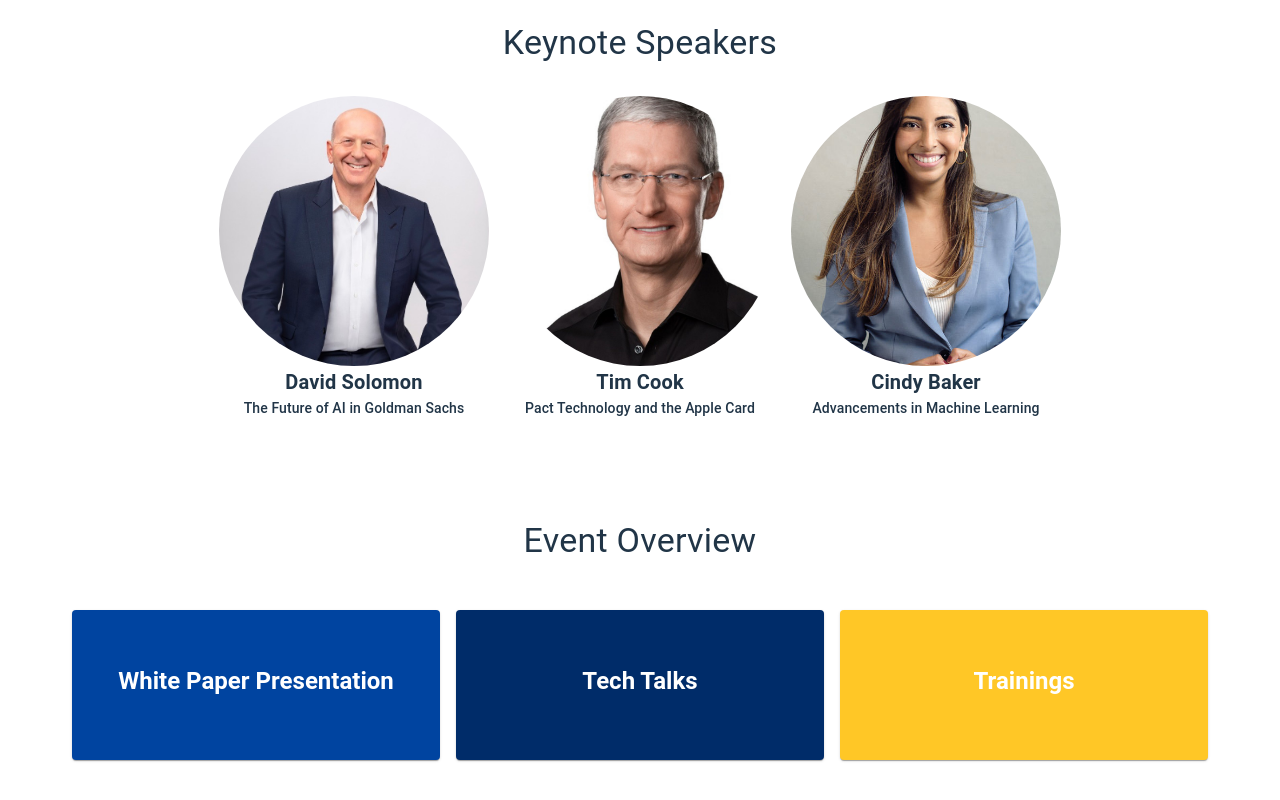
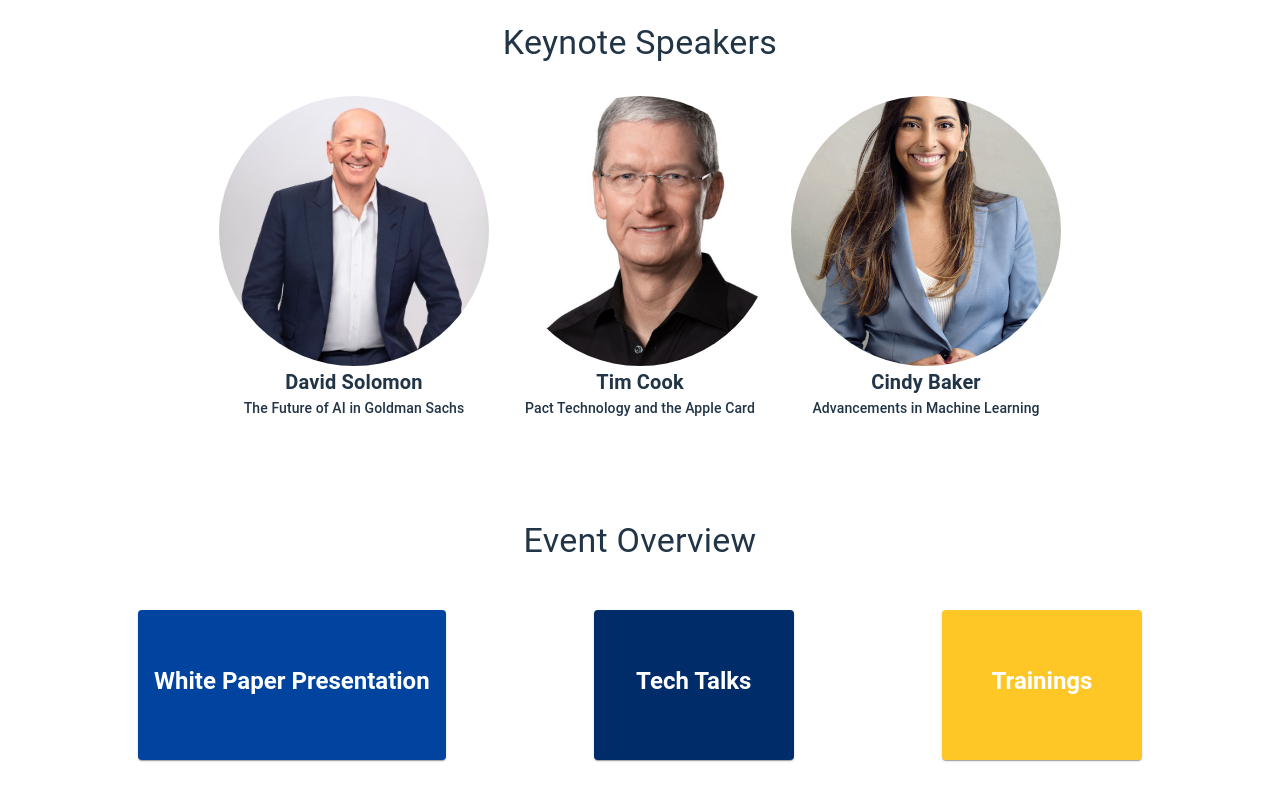
Before and after one commit to ABJ-cyber/NIC-Hackathon-Event-Registration-Dashboard, a React (Vite) app in the folder react-swc/: page /home in a window 1280 px wide. Shown: the part 362-1162 px from the top of the page. Built offline with nearby package versions, Linux system fonts and the light colour scheme.

Commit message:
add endpoints to cards

```diff
--- a/react-swc/src/pages/HomePage.jsx
+++ b/react-swc/src/pages/HomePage.jsx
@@ -1,5 +1,6 @@
 import React from "react";
 import Countdown from "../components/Countdown";
+import { Link } from "react-router-dom";
 import AvatarComponent from "../components/AvatarComponent"; // Assuming the path is correct
 import Card from "@mui/material/Card";
 import CardContent from "@mui/material/CardContent";
@@ -75,6 +76,7 @@ const HomePage = () => {
                 marginTop: "40px",
               }}
             >
+            <Link to="/events/?whitepaperpresentations" style={{ textDecoration: "none" }}>
               <Card
                 style={{
                   flex: "1",
@@ -94,7 +96,9 @@ const HomePage = () => {
                   </Typography>
                 </CardContent>
               </Card>
+              </Link>
 
+            <Link to="/events/?techtalks" style={{ textDecoration: "none" }}>
               <Card
                 style={{
                   flex: "1",
@@ -114,7 +118,9 @@ const HomePage = () => {
                   </Typography>
                 </CardContent>
               </Card>
+              </Link>
 
+              <Link to="/events/?trainings" style={{ textDecoration: "none" }}>
               <Card
                 style={{
                   flex: "1",
@@ -134,6 +140,7 @@ const HomePage = () => {
                   </Typography>
                 </CardContent>
               </Card>
+              </Link>
             </div>
     </>
   );
```
